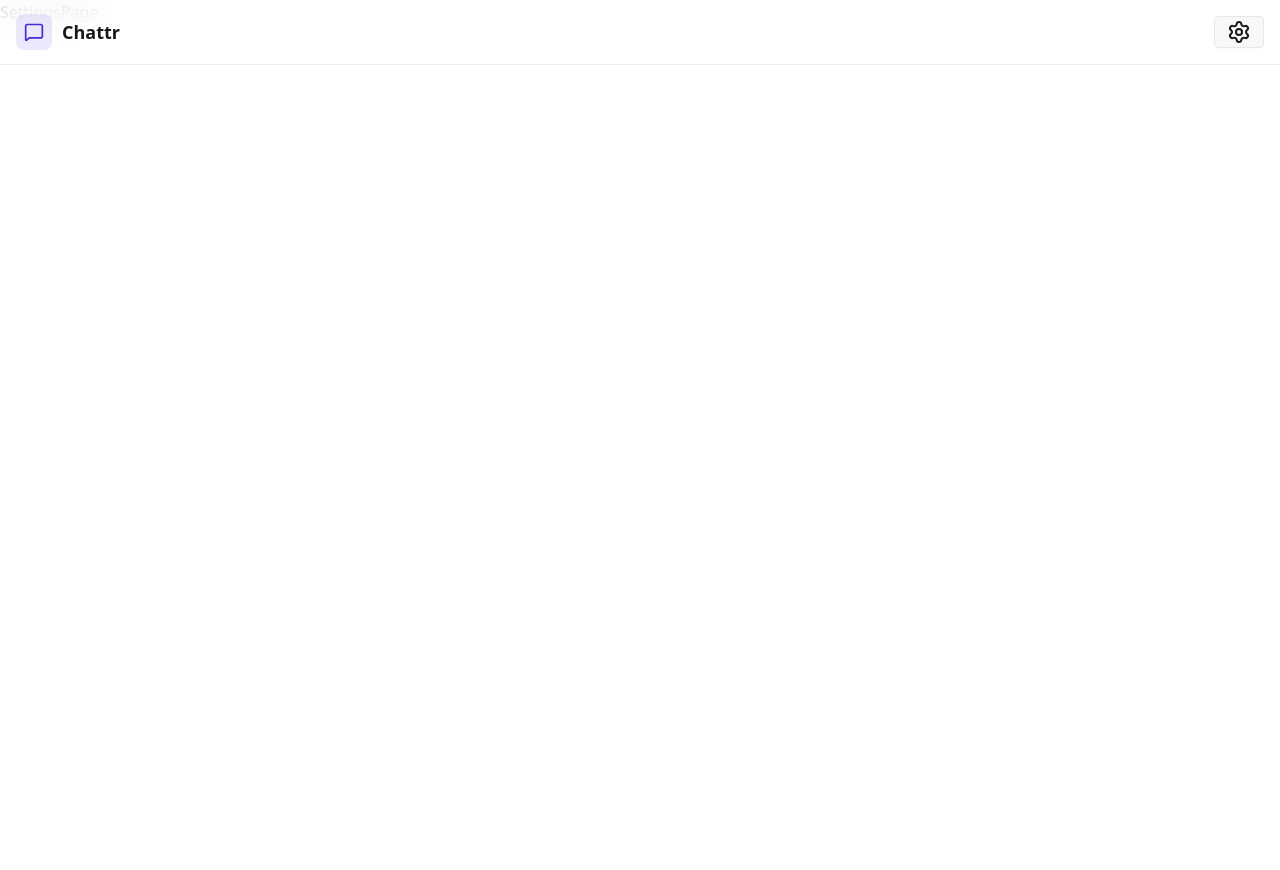
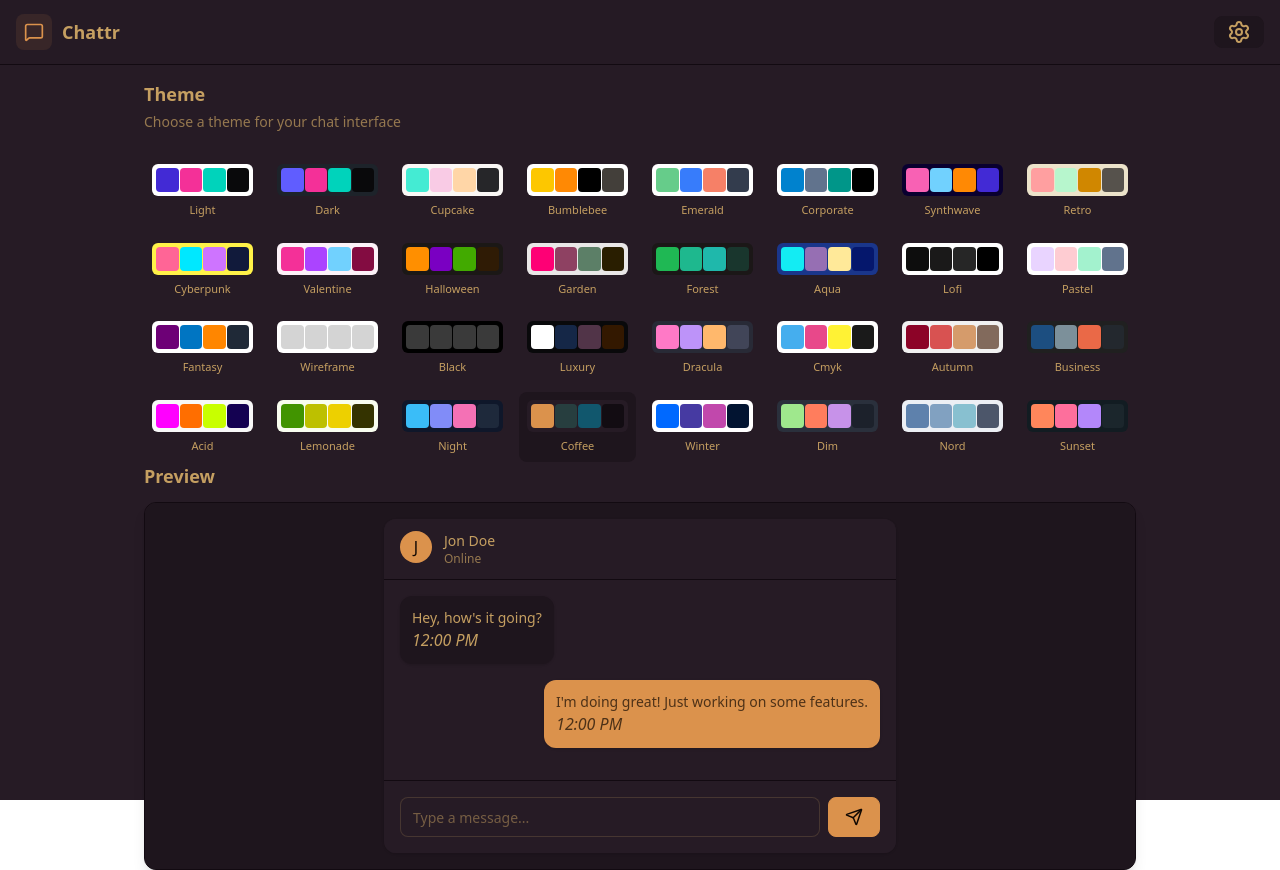
Before and after one commit to KrishhR/Chattr, a React (Vite) app in the folder frontend/: page /settings in a window 1280 px wide. Before the commit the page ends 800 px from the top, so only its background shows below. Built offline with nearby package versions, Linux system fonts and the light colour scheme; no server answers.

Commit message:
added settings page and themes

```diff
--- a/frontend/src/App.jsx
+++ b/frontend/src/App.jsx
@@ -9,9 +9,11 @@ import ProfilePage from "./pages/ProfilePage";
 import { useAuthStore } from "./store/useAuthStore";
 import { Loader } from "lucide-react";
 import { Toaster } from "react-hot-toast";
+import { useThemeStore } from "./store/useThemeStore";
 
 const App = () => {
     const { authUser, checkAuth, isCheckingAuth } = useAuthStore();
+    const { theme } = useThemeStore();
 
     useEffect(() => {
         checkAuth();
@@ -27,7 +29,7 @@ const App = () => {
         );
 
     return (
-        <div>
+        <div data-theme={theme}>
             <Navbar />
             <Routes>
                 <Route
--- a/frontend/src/components/Navbar.jsx
+++ b/frontend/src/components/Navbar.jsx
@@ -29,7 +29,7 @@ const Navbar = () => {
 
                         {authUser && (
                             <>
-                                <Link to="/profile" className="flex items-center gap-1 bg-transparent tooltip tooltip-bottom" data-tip="Profile">
+                                <Link to="/profile" className="btn btn-sm flex items-center tooltip tooltip-bottom" data-tip="Profile">
                                     {/* <User className="size-4" /> */}
                                     <img
                                         src={authUser?.profileImgUrl || "/avatar.png"}
--- /dev/null
+++ b/frontend/src/constants/index.js
@@ -0,0 +1,34 @@
+export const THEMES = [
+    "light",
+    "dark",
+    "cupcake",
+    "bumblebee",
+    "emerald",
+    "corporate",
+    "synthwave",
+    "retro",
+    "cyberpunk",
+    "valentine",
+    "halloween",
+    "garden",
+    "forest",
+    "aqua",
+    "lofi",
+    "pastel",
+    "fantasy",
+    "wireframe",
+    "black",
+    "luxury",
+    "dracula",
+    "cmyk",
+    "autumn",
+    "business",
+    "acid",
+    "lemonade",
+    "night",
+    "coffee",
+    "winter",
+    "dim",
+    "nord",
+    "sunset",
+];
--- a/frontend/src/index.css
+++ b/frontend/src/index.css
@@ -1,2 +1,4 @@
 @import "tailwindcss";
-@plugin "daisyui";
+@plugin "daisyui" {
+    themes: all;
+};
--- a/frontend/src/pages/SettingsPage.jsx
+++ b/frontend/src/pages/SettingsPage.jsx
@@ -1,7 +1,112 @@
-import React from "react";
+import { useThemeStore } from "../store/useThemeStore";
+import { THEMES } from "../constants";
+import { Send } from "lucide-react";
+
+const PREVIEW_MESSAGES = [
+    { id: 1, content: "Hey, how's it going?", isSent: false },
+    { id: 2, content: "I'm doing great! Just working on some features.", isSent: true },
+]
 
 const SettingsPage = () => {
-  return <div>SettingsPage</div>;
+    const { theme, setTheme } = useThemeStore();
+
+    return (
+        <div className="container h-screen mx-auto px-4 pt-20 max-w-5xl">
+            <div className="space-y-6">
+                <div className="flex flex-col gap-1">
+                    <h2 className="text-lg font-semibold">Theme</h2>
+                    <p className="text-sm text-base-content/70">Choose a theme for your chat interface</p>
+                </div>
+
+                <div className="grid grid-cols-3 sm:grid-cols-6 md:grid-cols-8 gap-2">
+                    {THEMES.map((t) => (
+                        <button
+                            key={t}
+                            className={`
+                                group flex flex-col items-center gap-1.5 p-2 rounded-lg transition-colors
+                                ${theme === t ? "bg-base-200" : "hover:bg-base-200/50"}
+                            `}
+                            onClick={() => setTheme(t)}
+                        >
+                            <div className="relative h-8 w-full rounded-md overflow-hidden" data-theme={t}>
+                                <div className="absolute inset-0 grid grid-cols-4 gap-px p-1">
+                                    <div className="rounded bg-primary"></div>
+                                    <div className="rounded bg-secondary"></div>
+                                    <div className="rounded bg-accent"></div>
+                                    <div className="rounded bg-neutral"></div>
+                                </div>
+                            </div>
+                            <span className="text-[11px] font-medium truncate w-full text-center">
+                                {t.charAt(0).toUpperCase() + t.slice(1)}
+                            </span>
+                        </button>
+                    ))}
+                </div>
+            </div>
+
+
+            {/* Preview Section */}
+            <h3 className="text-lg font-semibold mb-3">Preview</h3>
+            <div className="rounded-xl border border-base-300 overflow-hidden bg-base-100 shadow-lg">
+                <div className="p-4 bg-base-200">
+                    <div className="max-w-lg mx-auto">
+                        {/* Mock Chat UI */}
+                        <div className="bg-base-100 rounded-xl shadow-sm overflow-hidden">
+                            {/* Chat header */}
+                            <div className="px-4 py-3 border-b border-base-300 bg-base-100">
+                                <div className="flex item-center gap-3">
+                                    <div className="size-8 rounded-full bg-primary flex items-center justify-center text-primary-content font-medium">
+                                        J
+                                    </div>
+                                    <div>
+                                        <h3 className="font-medium text-sm">Jon Doe</h3>
+                                        <p className="text-xs text-base-content/70">Online</p>
+                                    </div>
+                                </div>
+                            </div>
+
+                            {/* Chat Message */}
+                            <div className="p-4 space-y-4 min-h-[200px] max-h-[200px] overflow-y-auto bg-base-100">
+                                {PREVIEW_MESSAGES.map((message) => (
+                                    <div
+                                        key={message.id}
+                                        className={`flex ${message.isSent ? "justify-end" : "justify-start"}`}
+                                    >
+                                        <div
+                                            className={`max-w-[80%] rounded-xl p-3 shadow-sm
+                                                ${message.isSent ? "bg-primary text-primary-content/70" : "bg-base-200"}
+                                                `}
+                                        >
+                                            <p className="text-sm">{message.content}</p>
+                                            <em>
+                                                12:00 PM
+                                            </em>
+                                        </div>
+                                    </div>
+                                ))}
+                            </div>
+
+                            {/* Chat Input */}
+                            <div className="p-4 border-t border-base-300 bg-base-100">
+                                <div className="flex gap-2">
+                                    <input
+                                        type="text"
+                                        className="input input-bordered flex-1 text-sm h-10 focus:outline-0"
+                                        placeholder="Type a message..."
+                                        // value="This is a preview"
+                                        readOnly
+                                    />
+                                    <button className="btn btn-primary h-10 min-h-0">
+                                        <Send size={18} />
+                                    </button>
+                                </div>
+                            </div>
+                        </div>
+                    </div>
+                </div>
+            </div>
+        </div>
+    )
 };
 
 export default SettingsPage;
--- /dev/null
+++ b/frontend/src/store/useThemeStore.js
@@ -0,0 +1,9 @@
+import { create } from "zustand";
+
+export const useThemeStore = create((set) => ({
+    theme: localStorage.getItem("chat-theme") || "coffee",
+    setTheme: (theme) => {
+        localStorage.setItem("chat-theme", theme);
+        set({ theme });
+    }
+}));
```
